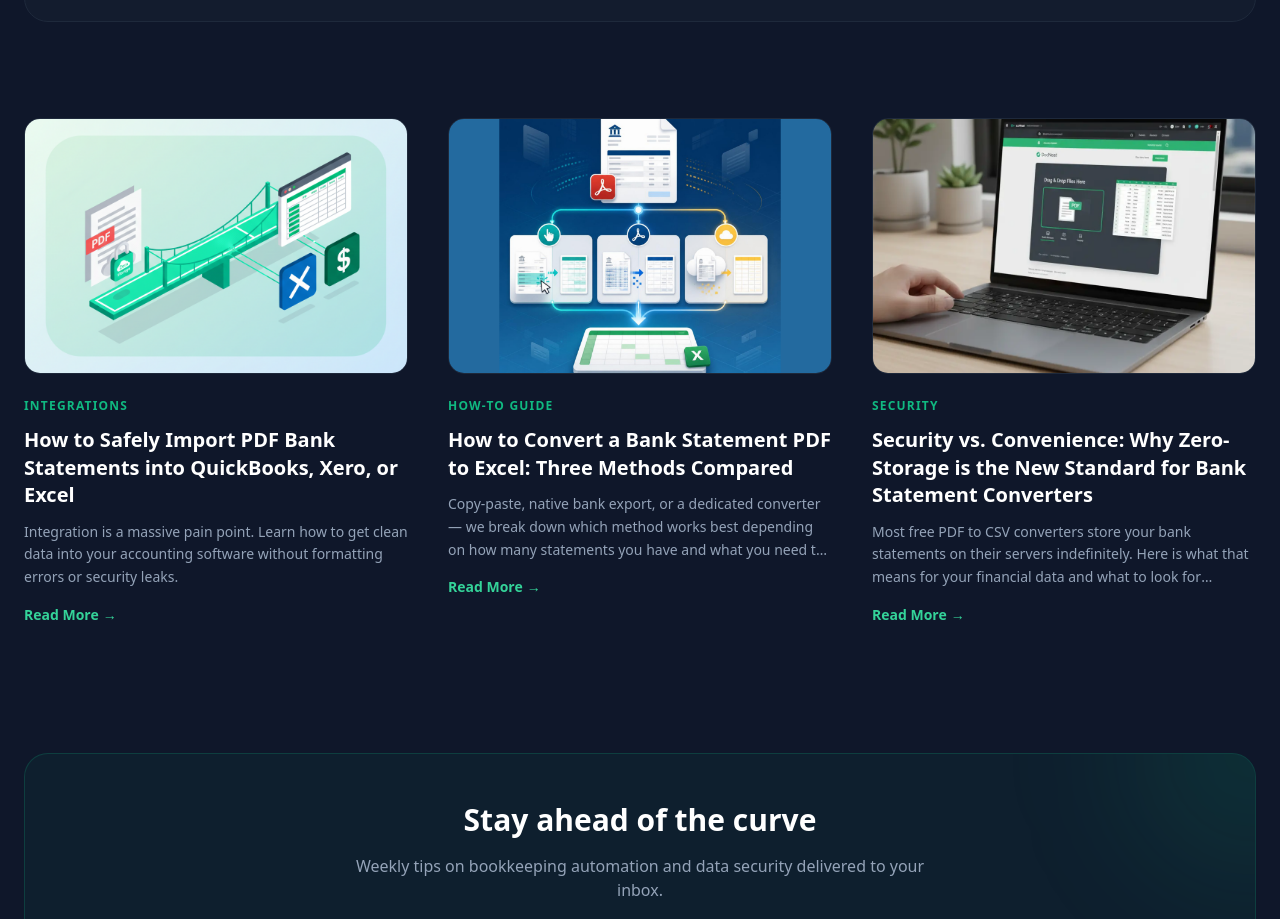
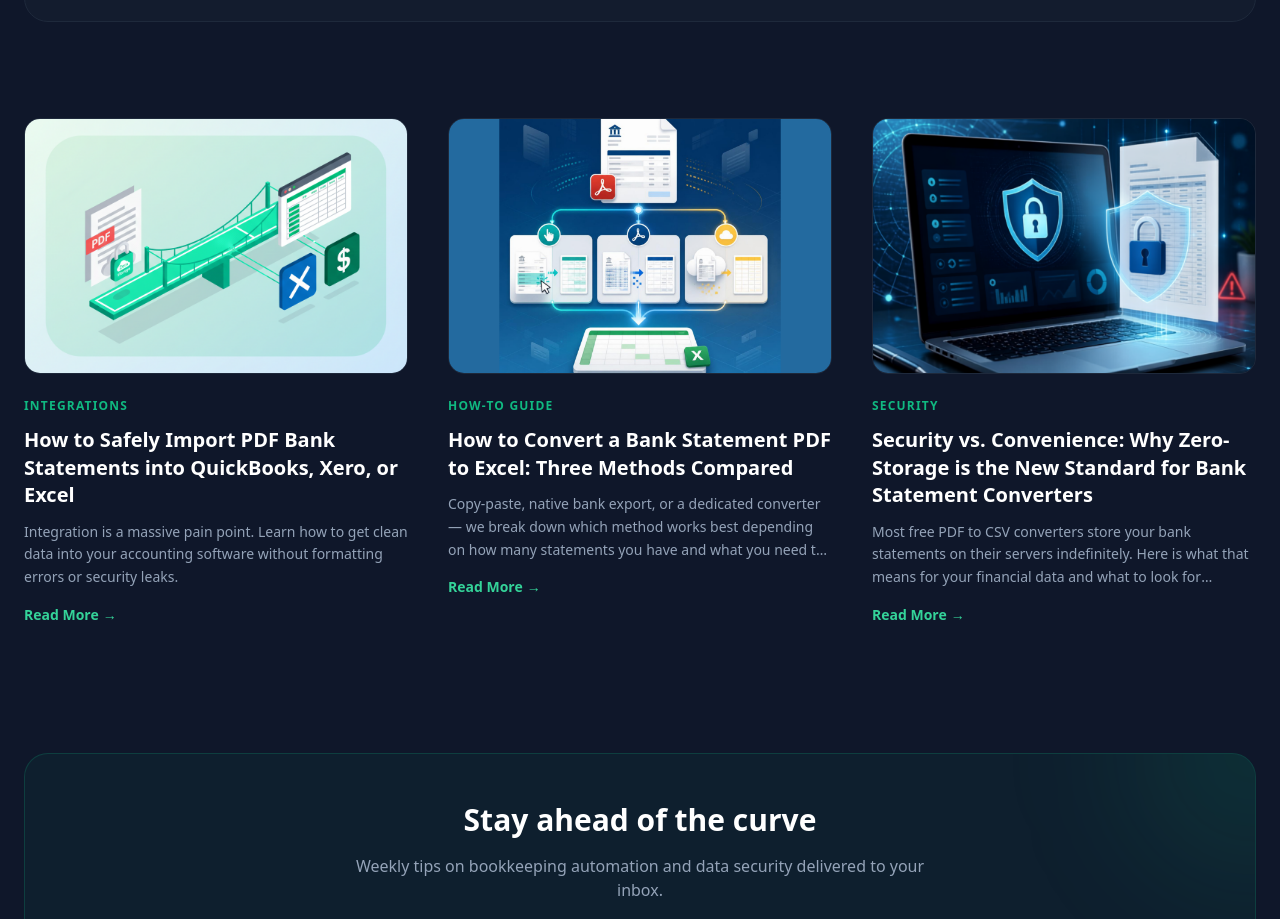
Before and after one commit to timarmstead/docneat-frontend, a Next.js app: page /blog in a window 1280 px wide. Shown: the part 833-1752 px from the top of the page. Built offline with nearby package versions, Linux system fonts and the light colour scheme; no server answers.

Commit message:
Add security blog post hero image

```diff
--- a/app/blog/page.tsx
+++ b/app/blog/page.tsx
@@ -26,7 +26,7 @@ const posts = [
     title: "Security vs. Convenience: Why Zero-Storage is the New Standard for Bank Statement Converters",
     excerpt: "Most free PDF to CSV converters store your bank statements on their servers indefinitely. Here is what that means for your financial data and what to look for instead.",
     href: "/blog/security-vs-convenience",
-    image: "/images/blog/bank-statement-to-excel.png",
+    image: "/images/blog/Bank_Statement_Security.png",
     category: "Security"
   }
 ];
--- a/app/blog/security-vs-convenience/page.tsx
+++ b/app/blog/security-vs-convenience/page.tsx
@@ -22,7 +22,7 @@ export default function BlogPostPage() {
 
       <div className="relative w-full h-[300px] md:h-[500px] mb-16">
         <Image
-          src="/images/blog/bank-statement-to-excel.png"
+          src="/images/blog/Bank_Statement_Security.png"
           alt="Secure bank statement conversion with zero data storage"
           fill
           className="rounded-2xl shadow-2xl object-cover border border-slate-800"
```
Also changed, not shown: public/images/blog/Bank_Statement_Security.png (added).
